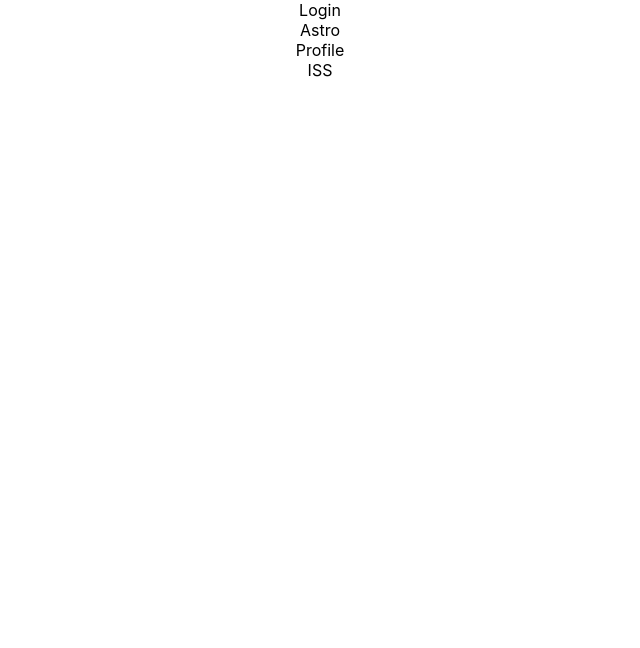
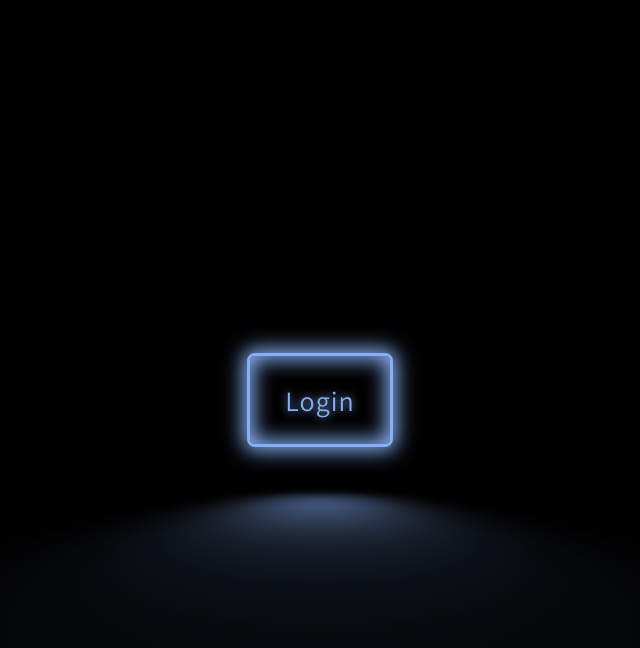
Before and after one commit to puleri/deep-search, a React (Create React App) app: page / in a window 1280 px wide. Shown: the top 648 px of the page, without its empty margins (320-960 px from the left). Built offline with nearby package versions, Linux system fonts and the light colour scheme.

Commit message:
Login button + glow added

```diff
--- a/public/index.html
+++ b/public/index.html
@@ -10,6 +10,10 @@
       content="Web site created using create-react-app"
     />
     <link rel="apple-touch-icon" href="%PUBLIC_URL%/logo192.png" />
+    <link rel="preconnect" href="https://fonts.googleapis.com">
+    <link rel="preconnect" href="https://fonts.gstatic.com" crossorigin>
+    <link href="https://fonts.googleapis.com/css2?family=Assistant:wght@200;400;800&display=swap" rel="stylesheet">
+
     <!--
       manifest.json provides metadata used when your web app is installed on a
       user's mobile device or desktop. See https://developers.google.com/web/fundamentals/web-app-manifest/
--- /dev/null
+++ b/src/components/Login/Glow.js
@@ -0,0 +1,16 @@
+import React from 'react';
+import './Login.css';
+
+
+export default function Glow() {
+    return (
+      <div className="glow-div">
+
+          <button className="homepage-link">Login</button>
+
+      </div>
+    )
+  }
+
+// <span></span>
+// <span></span>
--- a/src/components/Login/Login.css
+++ b/src/components/Login/Login.css
@@ -0,0 +1,73 @@
+.glow-div {
+  pointer-events: all;
+  position: absolute;
+  display: flex;
+  justify-content: center;
+  align-items: center;
+  top: 0;
+  left:0;
+  right:0;
+  width:100%;
+  height: 100vh;
+  background-color: black ;
+}
+
+.homepage-link {
+  font-family: 'Assistant', sans-serif;
+  letter-spacing: 1px;
+  position: relative;
+  background: black;
+  text-decoration: none;
+  color: #86AFF5;
+  font-size: 1.75rem;
+  padding: 1.6rem 2.2rem;
+  border: .2rem solid #86AFF5;
+  border-radius: .5rem;
+  text-shadow: 0 0 10px #86AFF5;
+  box-shadow: 0 0 20px 4px #86AFF5, inset 0 0 20px 4px #86AFF5;
+
+  transition: background-color .3s ease-out;
+}
+.homepage-link::before {
+  content: '';
+  pointer-events: none;
+  position: absolute;
+  background: #86AFF5;
+  top: 120%; left: 0;
+  width: 100%;
+  height: 100%;
+
+  transform: perspective(1em) rotateX(40deg) scale(1, .35);
+  filter: blur(1.5em);
+  opacity: .7;
+  transition: opacity .3s ease-out;
+}
+
+.homepage-link:hover::before {
+  opacity: 1;
+}
+
+.homepage-link:hover,
+.homepage-link:focus {
+  background-color: #86AFF5;
+  color: black;
+  text-shadow: none;
+}
+
+.homepage-link::after {
+  content: '';
+  color: black;
+  position: absolute;
+  top: 0;
+  left: 0;
+  right: 0;
+  bottom: 0;
+  z-index: 0;
+  box-shadow: 0 0 4em .5em #86AFF5;
+  opacity: 0;
+  transition: opacity .3s ease-out;
+}
+
+.homepage-link:hover::after {
+  opacity:1;
+}
--- a/src/components/Login/Login.js
+++ b/src/components/Login/Login.js
@@ -1,9 +1,11 @@
 import React, { useState } from 'react';
+import Glow from './Glow.js'
 
 export default function Login() {
   return (
     <div>
       Login
+      <Glow />
     </div>
   )
 }
```
